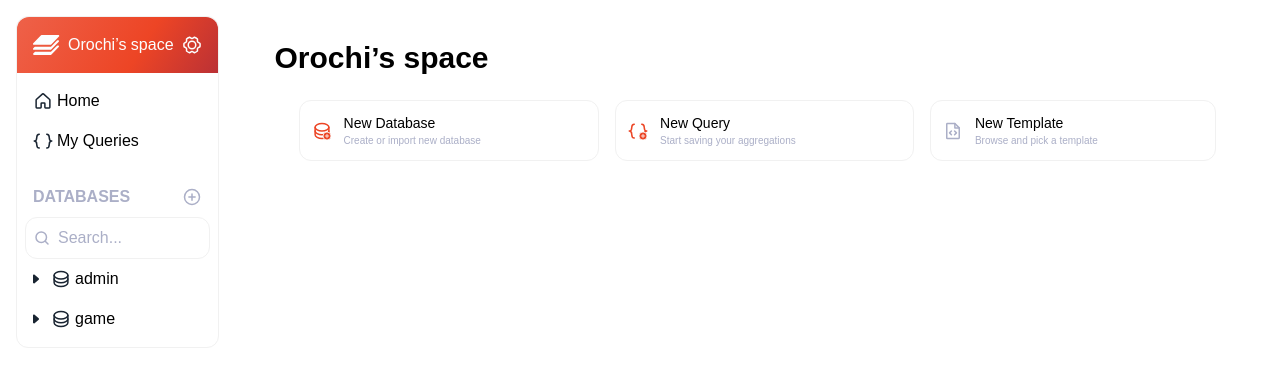
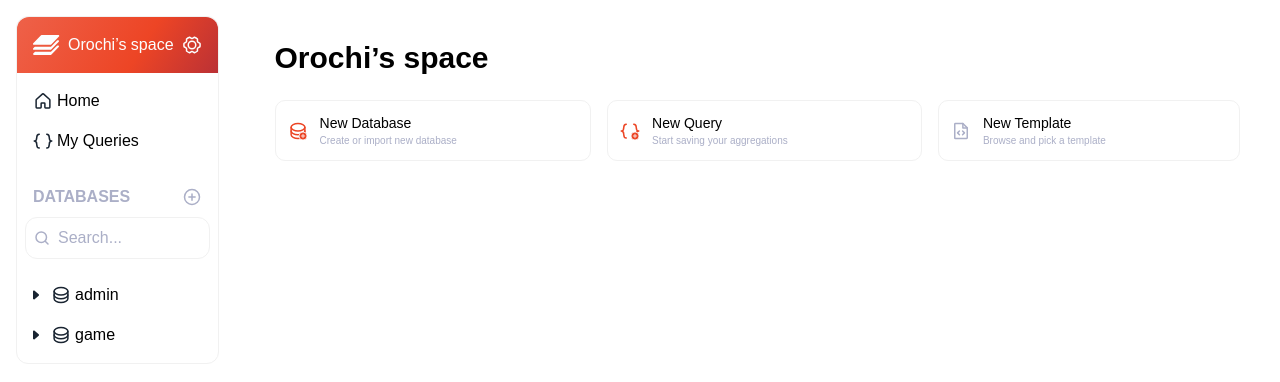
Before and after one commit to orochi-network/zkDatabase, a Next.js app in the folder packages/explorer/: page / in a window 1280 px wide. Shown: the top 382 px of the page. Built offline with nearby package versions, Linux system fonts and the light colour scheme.

Commit message:
feature: adjust layouts

```diff
--- a/packages/explorer/src/app/components/SideNav/Database/index.tsx
+++ b/packages/explorer/src/app/components/SideNav/Database/index.tsx
@@ -8,7 +8,9 @@ export const Database: FC = () => {
     <div className="flex flex-col p-2">
       <Header />
       <SearchInput />
-      <DatabaseList />
+      <div className="mt-4">
+        <DatabaseList />
+      </div>
     </div>
   );
 }
--- a/packages/explorer/src/app/components/shared/ActionCard.tsx
+++ b/packages/explorer/src/app/components/shared/ActionCard.tsx
@@ -8,7 +8,7 @@ type ActionCardProps = {
 
 export const ActionCard: FC<ActionCardProps> = ({ icon, title, subTitle }) => {
   return (
-    <div className="flex items-center flex-grow gap-3 p-3 border rounded-xl">
+    <div className="flex items-center flex-grow gap-3 p-3 card">
       {icon}
       <div className="flex flex-col">
         <div className="text-sm">{title}</div>
--- a/packages/explorer/src/app/page.tsx
+++ b/packages/explorer/src/app/page.tsx
@@ -8,7 +8,7 @@ const Page: FC = () => {
   return (
     <div className="page-wrapper">
       <div className="text-3xl font-bold">Orochi’s space</div>
-      <div className="flex gap-4 p-6">
+      <div className="flex gap-4 py-6">
         <ActionCard icon={<SvgNewDatabase />} title="New Database" subTitle="Create or import new database" />
         <ActionCard icon={<SvgNewQuery />} title="New Query" subTitle="Start saving your aggregations" />
         <ActionCard icon={<SvgNewTemplate />} title="New Template" subTitle="Browse and pick a template" />
--- a/packages/explorer/src/app/styles/globals.css
+++ b/packages/explorer/src/app/styles/globals.css
@@ -15,7 +15,7 @@
 
 @layer components {
   .card {
-    border-width: '1.5px';
-    border-radius: '10px';
+    border-width: 1.5px;
+    border-radius: 10px;
   }
 }
```
